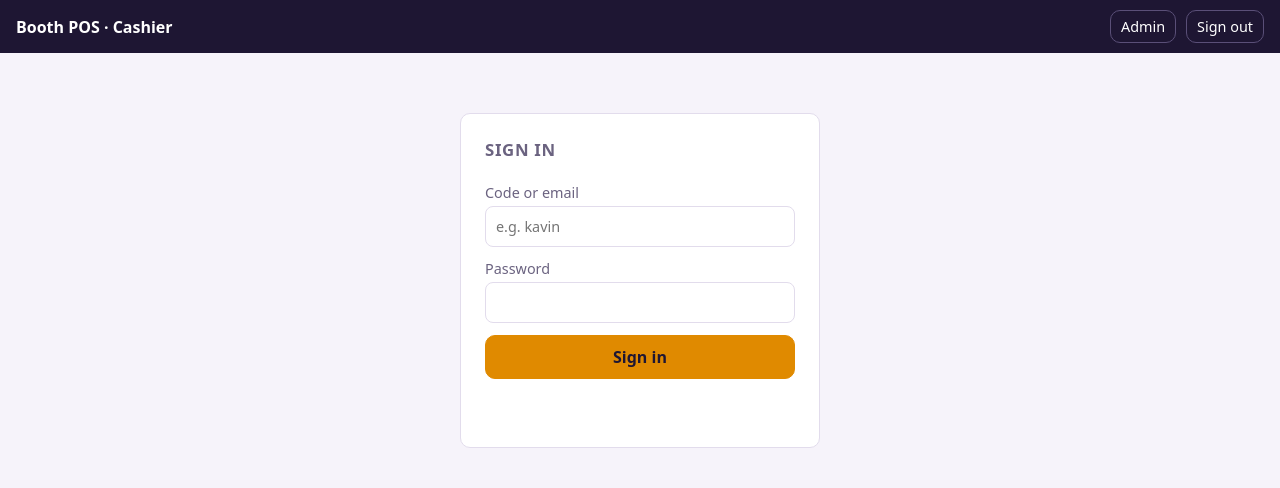
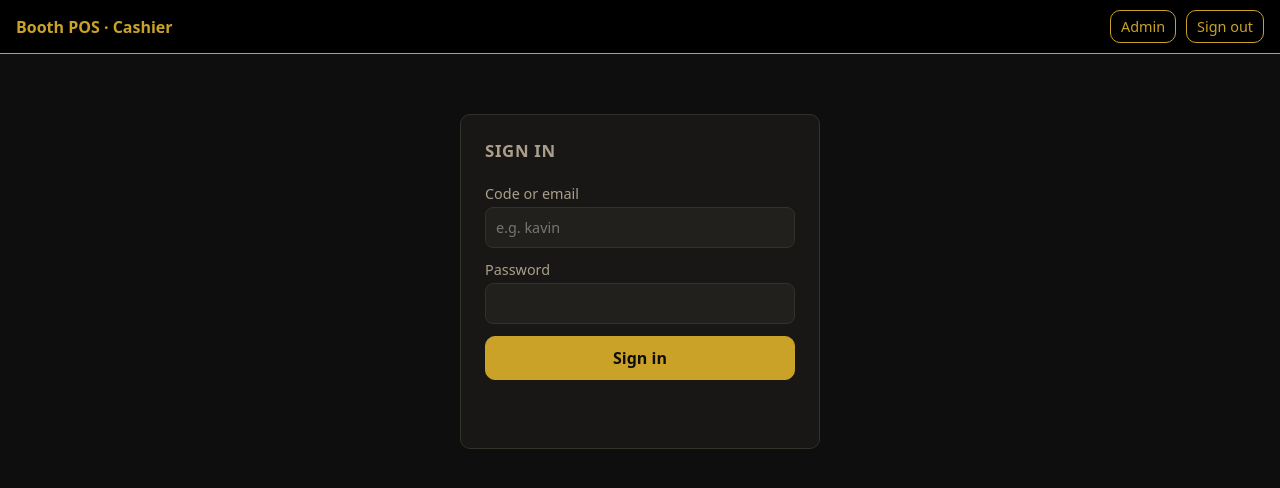
Before and after one commit to NavinKumarPonnusamy/deepavali-pos, a plain HTML site: page cashier.html in a window 1280 px wide. Drawn offline with Linux system fonts and the light colour scheme; no server answers.

Commit message:
Add files via upload

```diff
--- a/css/admin.css
+++ b/css/admin.css
@@ -40,7 +40,7 @@
 .hourly { display: grid; gap: 6px; }
 .hour-row { display: grid; grid-template-columns: 52px 1fr auto; gap: 10px; align-items: center; font-size: 0.9rem; }
 .hour-label { color: var(--muted); font-variant-numeric: tabular-nums; }
-.hour-bar { height: 14px; background: var(--bg); border-radius: 4px; overflow: hidden; }
+.hour-bar { height: 14px; background: var(--field); border-radius: 4px; overflow: hidden; }
 .hour-bar span { display: block; height: 100%; background: var(--accent); border-radius: 4px; }
 .hour-val { font-variant-numeric: tabular-nums; white-space: nowrap; }
 
--- a/css/stock.css
+++ b/css/stock.css
@@ -6,12 +6,13 @@
 .stock-bar { height: 8px; border-radius: 999px; background: var(--line); overflow: hidden; }
 .stock-fill { display: block; height: 100%; border-radius: 999px; transition: width 0.4s ease; }
 .stock-fill.ok { background: var(--ok); }
-.stock-fill.warn { background: var(--accent); }
+.stock-fill.warn { background: var(--warn); }
 .stock-fill.low { background: var(--danger); }
 .stock-text { font-size: 0.8rem; color: var(--muted); }
+.stock-text.ok { color: var(--accent); }
 .stock-text.low { color: var(--danger); font-weight: 600; }
 .menu-item.sold-out { opacity: 0.6; }
-.sold-tag { font-size: 0.75rem; font-weight: 700; color: #fff; background: var(--danger);
+.sold-tag { font-size: 0.75rem; font-weight: 700; color: #0e0e0e; background: var(--danger);
             padding: 1px 8px; border-radius: 999px; vertical-align: middle; }
 @media (prefers-reduced-motion: reduce) { .stock-fill { transition: none; } }
 
--- a/css/style.css
+++ b/css/style.css
@@ -5,17 +5,21 @@
 [hidden] { display: none !important; }
 
 :root {
-  --bg: #f6f3fa;          /* page background */
-  --panel: #ffffff;       /* cards / panels */
-  --ink: #1e1633;         /* main text (deep indigo) */
-  --muted: #6b6380;       /* secondary text */
-  --line: #e2dcec;        /* borders */
-  --accent: #e08a00;      /* marigold: main buttons */
-  --accent-ink: #1e1633;  /* text on accent buttons */
-  --accent-soft: #fff1d6;
-  --magenta: #b0236e;     /* rangoli pink: highlights */
-  --ok: #1f8a55;
-  --danger: #b42318;
+  /* Cupcha: black and gold, same as the logo */
+  color-scheme: dark;     /* dark scrollbars, date pickers and dropdowns */
+  --bg: #0e0e0e;          /* page background (logo black) */
+  --panel: #181715;       /* cards / panels */
+  --field: #22201c;       /* inputs */
+  --ink: #f2e8d5;         /* main text (logo cream) */
+  --muted: #a99f8a;       /* secondary text */
+  --line: #34302a;        /* borders */
+  --accent: #c9a227;      /* logo gold: main buttons */
+  --accent-ink: #0e0e0e;  /* text on gold buttons */
+  --accent-soft: #2b2512; /* dark gold: menu buttons, notes */
+  --magenta: #e3c35a;     /* light gold: highlights and focus rings */
+  --ok: #c9a227;          /* full stock bar = gold */
+  --warn: #8c7020;        /* half-empty stock bar = dark gold */
+  --danger: #e5484d;      /* kept red on purpose: sold out, errors, cash short */
   --radius: 10px;
   --font: "Hind", system-ui, -apple-system, "Segoe UI", sans-serif;
 }
@@ -36,9 +40,10 @@ h2 { font-size: 1.05rem; margin: 0 0 10px; text-transform: uppercase; letter-spa
 .topbar {
   display: flex; justify-content: space-between; align-items: center; gap: 12px;
   padding: 10px 16px;
-  background: var(--ink); color: #fff;
+  background: #000; color: var(--accent);
+  border-bottom: 1px solid var(--accent);
 }
-.topbar .muted { color: #c9c1dd; }
+.topbar .muted { color: var(--ink); }
 .topbar-right { display: flex; align-items: center; gap: 10px; }
 
 /* ---------- Buttons ---------- */
@@ -52,13 +57,15 @@ h2 { font-size: 1.05rem; margin: 0 0 10px; text-transform: uppercase; letter-spa
   cursor: pointer;
   text-decoration: none;   /* so <a class="btn"> links look like buttons */
 }
-.btn:hover { border-color: var(--muted); }
+.btn:hover { border-color: var(--accent); }
+input:focus, select:focus, textarea:focus { outline: 2px solid var(--accent); outline-offset: 1px; }
 .btn:focus-visible { outline: 3px solid var(--magenta); outline-offset: 2px; }
 .btn:disabled { opacity: 0.45; cursor: not-allowed; }
 .btn.primary { background: var(--accent); border-color: var(--accent); color: var(--accent-ink); font-weight: 600; }
-.btn.danger { background: var(--danger); border-color: var(--danger); color: #fff; }
+.btn.danger { background: var(--danger); border-color: var(--danger); color: #0e0e0e; font-weight: 600; }
 .btn.ghost { background: transparent; }
-.topbar .btn.ghost { color: #fff; border-color: #5a4f78; }
+.topbar .btn.ghost { color: var(--accent); border-color: var(--accent); }
+.topbar .btn.ghost:hover { background: var(--accent); color: var(--accent-ink); }
 .btn.small { padding: 6px 10px; font-size: 0.9rem; }
 .btn.big { width: 100%; padding: 16px; font-size: 1.15rem; margin-top: 12px; }
 
@@ -69,9 +76,9 @@ h2 { font-size: 1.05rem; margin: 0 0 10px; text-transform: uppercase; letter-spa
   display: grid; gap: 12px;
 }
 .login-card label, .field { display: grid; gap: 4px; font-size: 0.9rem; color: var(--muted); }
-input, select {
+input, select, textarea {
   font: inherit; color: var(--ink);
-  padding: 10px; border: 1px solid var(--line); border-radius: 8px; background: #fff;
+  padding: 10px; border: 1px solid var(--line); border-radius: 8px; background: var(--field);
 }
 
 /* ---------- Cashier layout: menu | order | today ---------- */
@@ -107,9 +114,10 @@ input, select {
   border: 1px solid var(--line); border-radius: var(--radius);
   padding: 12px; display: grid; gap: 10px;
 }
-.menu-name { font-weight: 700; font-size: 1.1rem; }
+.menu-name { font-weight: 700; font-size: 1.1rem; color: var(--accent); }
 .size-row { display: flex; gap: 8px; }
-.btn.size { flex: 1; padding: 14px 8px; background: var(--accent-soft); border-color: transparent; }
+.btn.size { flex: 1; padding: 14px 8px; background: var(--accent-soft); border-color: var(--warn); color: var(--ink); }
+.btn.size:hover:not(:disabled) { background: var(--accent); color: var(--accent-ink); }
 .btn.size:active { transform: scale(0.97); }
 .tag { font-size: 0.75rem; font-weight: 500; color: var(--magenta); }
 
@@ -123,9 +131,9 @@ input, select {
   display: flex; justify-content: space-between; align-items: baseline;
   border-top: 1px solid var(--line); padding-top: 10px; font-size: 1.2rem;
 }
-.total-row strong { font-size: 1.6rem; font-variant-numeric: tabular-nums; }
+.total-row strong { color: var(--accent); font-size: 1.6rem; font-variant-numeric: tabular-nums; }
 .pay-toggle { display: grid; grid-template-columns: repeat(3, 1fr); gap: 8px; margin: 12px 0; }
-.btn.pay.active { background: var(--ink); color: #fff; border-color: var(--ink); }
+.btn.pay.active { background: var(--accent); color: var(--accent-ink); border-color: var(--accent); font-weight: 600; }
 .pay-box { display: grid; gap: 8px; }
 .quick-cash { display: flex; gap: 6px; flex-wrap: wrap; }
 .note { background: var(--accent-soft); padding: 10px; border-radius: 8px; font-size: 0.9rem; }
```
